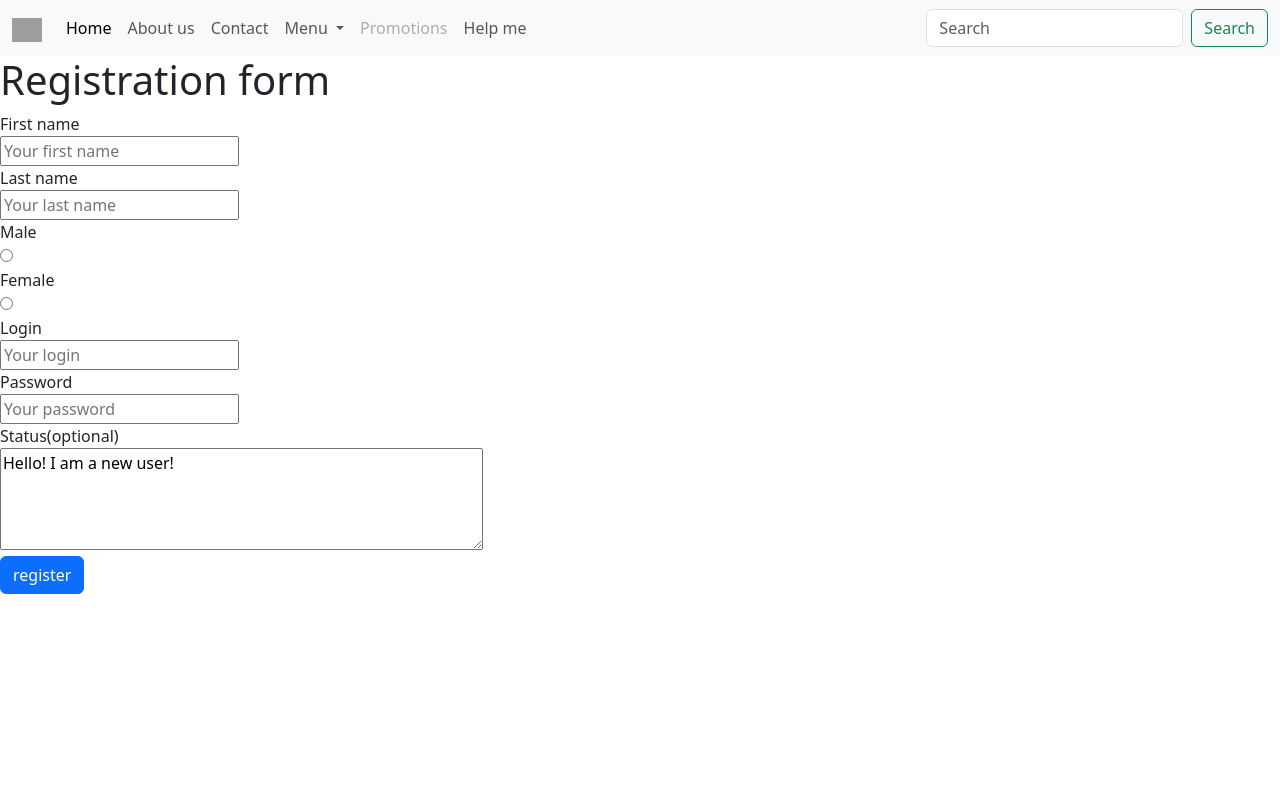
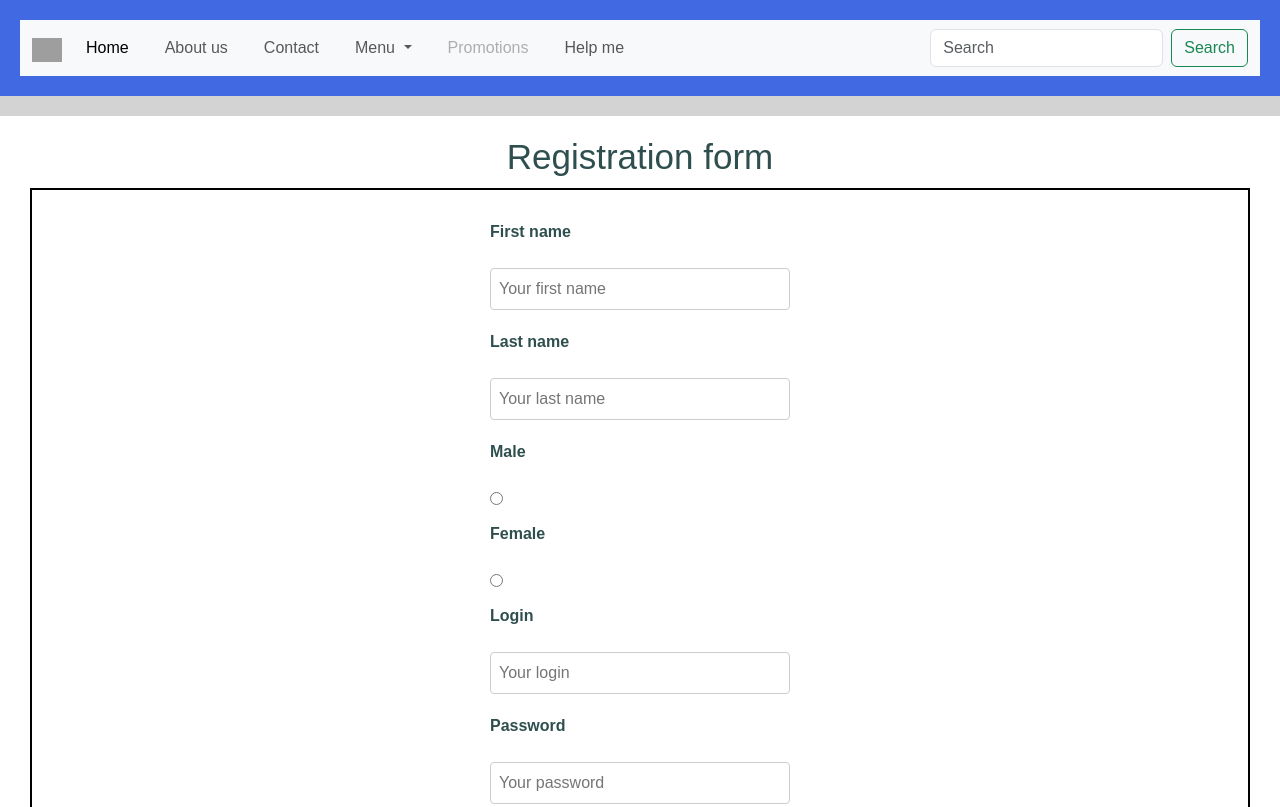
Before and after one commit to lns0mnia/lns0mnia.github.io, a plain HTML site: page profile.html in a window 1280 px wide. Shown: the top 807 px of the page. Drawn offline with nearby package versions, Linux system fonts and the light colour scheme; grey boxes are pictures that could not be loaded.

Commit message:
Update profile.html

```diff
--- a/profile.html
+++ b/profile.html
@@ -9,7 +9,7 @@
 <link rel="icon" href="https://logo.com/image-cdn/images/kts928pd/production/e6c16c6fdc213eae670cae97c487582ad720f85e-351x351.png?w=1080&q=72">
 <link href="https://cdn.jsdelivr.net/npm/bootstrap@5.3.2/dist/css/bootstrap.min.css" rel="stylesheet" integrity="sha384-T3c6CoIi6uLrA9TneNEoa7RxnatzjcDSCmG1MXxSR1GAsXEV/Dwwykc2MPK8M2HN" crossorigin="anonymous">
 
-<link rel="stylesheet" href="./styles">
+<link rel="stylesheet" href="./styles.css">
 </head>
 
 
```
